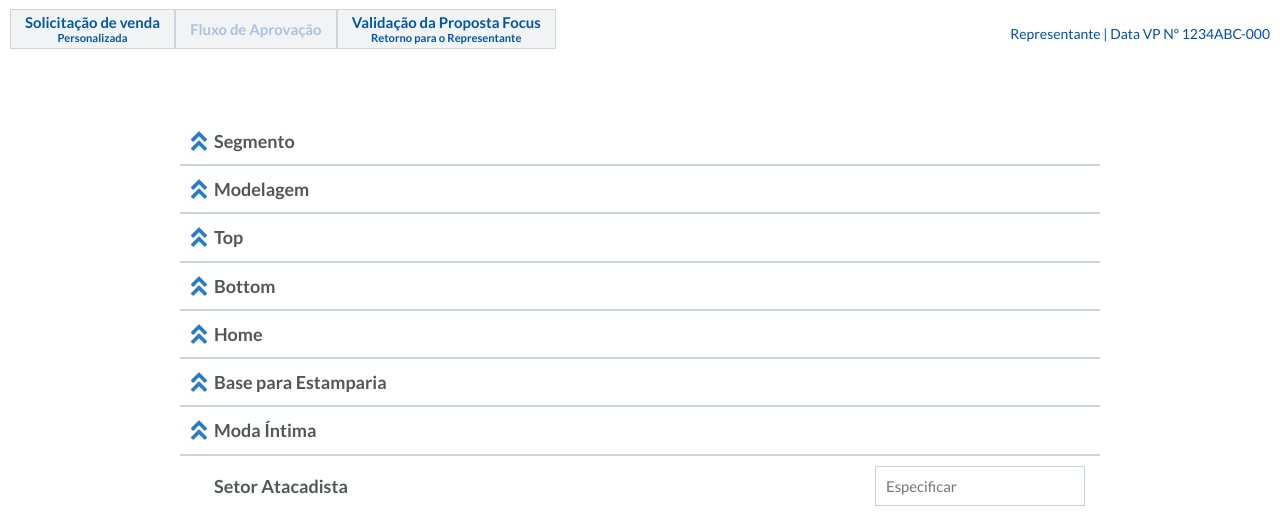
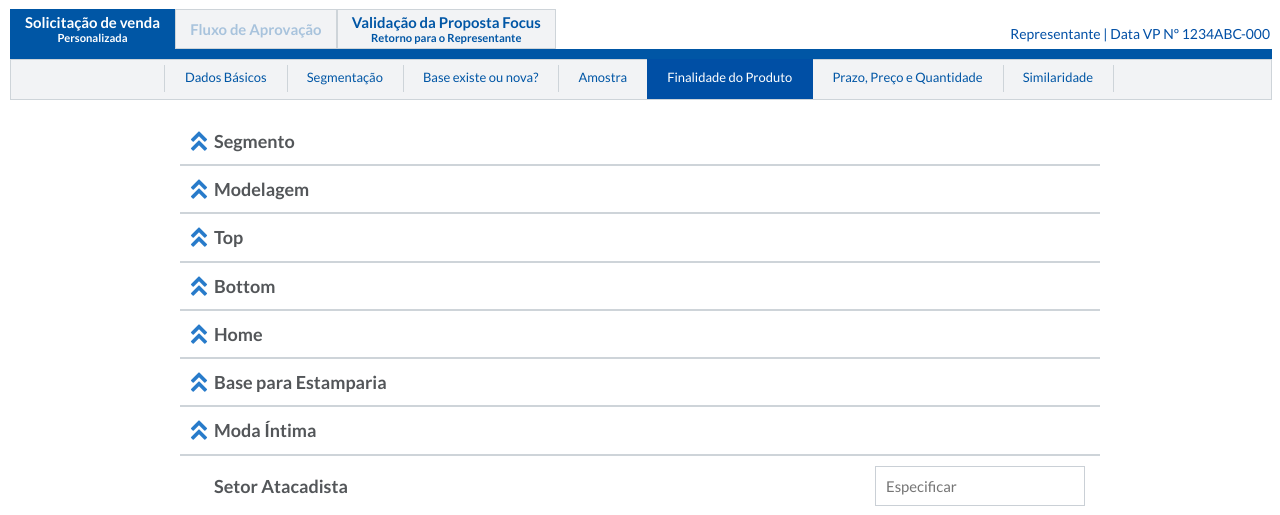
Before and after one commit to rafaelkellows/vendapersonalizada, a website: page index.html in a window 1280 px wide. Shown: the part 83-598 px from the top of the page. Drawn offline with nearby package versions, Linux system fonts and the light colour scheme.

Commit message:
Update files before proceeding

```diff
--- a/index.html
+++ b/index.html
@@ -52,13 +52,13 @@
           <li>
             <a href="javascript:void(0);"><p>Solicitação de venda<span>Personalizada</span></p></a>
             <ul>
-              <li><a data-url='dados' href="javascript:void(0);">Dados Básicos</a></li>
-              <li><a data-url='segmentacao' href="javascript:void(0);">Segmentação</a></li>
-              <li><a data-url='base' href="javascript:void(0);">Base existe ou nova?</a></li>
-              <li><a data-url='amostra' href="javascript:void(0);">Amostra</a></li>
-              <li><a data-url='finalidade_produto' href="javascript:void(0);">Finalidade do Produto</a></li>
-              <li><a data-url='prazo_preco_quantidade' href="javascript:void(0);">Prazo, Preço e Quantidade</a></li>
-              <li><a data-url='similaridade' href="javascript:void(0);">Similaridade</a></li>
+              <li><a data-url='solicitacao/dados' href="javascript:void(0);">Dados Básicos</a></li>
+              <li><a data-url='solicitacao/segmentacao' href="javascript:void(0);">Segmentação</a></li>
+              <li><a data-url='solicitacao/base' href="javascript:void(0);">Base existe ou nova?</a></li>
+              <li><a data-url='solicitacao/amostra' href="javascript:void(0);">Amostra</a></li>
+              <li><a data-url='solicitacao/finalidade_produto' href="javascript:void(0);">Finalidade do Produto</a></li>
+              <li><a data-url='solicitacao/prazo_preco_quantidade' href="javascript:void(0);">Prazo, Preço e Quantidade</a></li>
+              <li><a data-url='solicitacao/similaridade' href="javascript:void(0);">Similaridade</a></li>
             </ul>
           </li>
           <li class="disabled"><a href="javascript:void(0);"><p>Fluxo de Aprovação</p></a></li>
@@ -86,6 +86,17 @@
 
     <!-- build:js js/scripts.js -->
     <script type="text/javascript" src="js/scripts.js"></script>
+    <script type="text/javascript">
+
+      $(document).ready(function(){
+        $('nav ul li').each(function(){
+          if( $(this).find('a').attr('data-url') == "solicitacao/finalidade_produto" ){
+            $(this).find('a').click();
+          }
+        })
+      })
+
+    </script>
     <!-- endbuild -->
   </body>
 </html>
--- a/js/scripts.js
+++ b/js/scripts.js
@@ -4,7 +4,6 @@ $(function(){
 	        init: function() {
 	            this.menu();
 	            $('div.loader').fadeOut('fast');
-	            this.load('finalidade_produto');
 	        },
 	        menu: function() {
 	        	//Mobile
@@ -44,19 +43,19 @@ $(function(){
 				    complete: function(){
 				    	vendapersonalizada.loader(0);
 				    	switch(page){
-				    		case 'segmentacao':
+				    		case 'solicitacao/segmentacao':
 				    		vendapersonalizada.segmentacao();
 				    		break;
-				    		case 'base':
+				    		case 'solicitacao/base':
 				    		vendapersonalizada.base();
 				    		break;
-				    		case 'amostra':
+				    		case 'solicitacao/amostra':
 				    		vendapersonalizada.amostra();
 				    		break;
-				    		case 'finalidade_produto':
+				    		case 'solicitacao/finalidade_produto':
 				    		vendapersonalizada.finalidadeProduto();
 				    		break;
-				    		case 'prazo_preco_quantidade':
+				    		case 'solicitacao/prazo_preco_quantidade':
 				    		vendapersonalizada.prazoPrecoQuantidade();
 				    		break;
 				    	}
```
Also changed, not shown: docs/Init.html (line endings or trailing spaces), docs/Z__vendapersonalizada_js_scripts.js.html (line endings or trailing spaces), docs/classes.list.html (line endings or trailing spaces), docs/module-Init.html (line endings or trailing spaces), docs/modules.list.html (line endings or trailing spaces), pages/solicitacao/amostra.html (renamed from pages/amostra.html), pages/solicitacao/base.html (renamed from pages/base.html), pages/solicitacao/dados.html (renamed from pages/dados.html), pages/solicitacao/finalidade_produto.html (renamed from pages/finalidade_produto.html), pages/solicitacao/prazo_preco_quantidade.html (renamed from pages/prazo_preco_quantidade.html), pages/solicitacao/segmentacao.html (renamed from pages/segmentacao.html), pages/solicitacao/similaridade.html (renamed from pages/similaridade.html), 4 other files.
